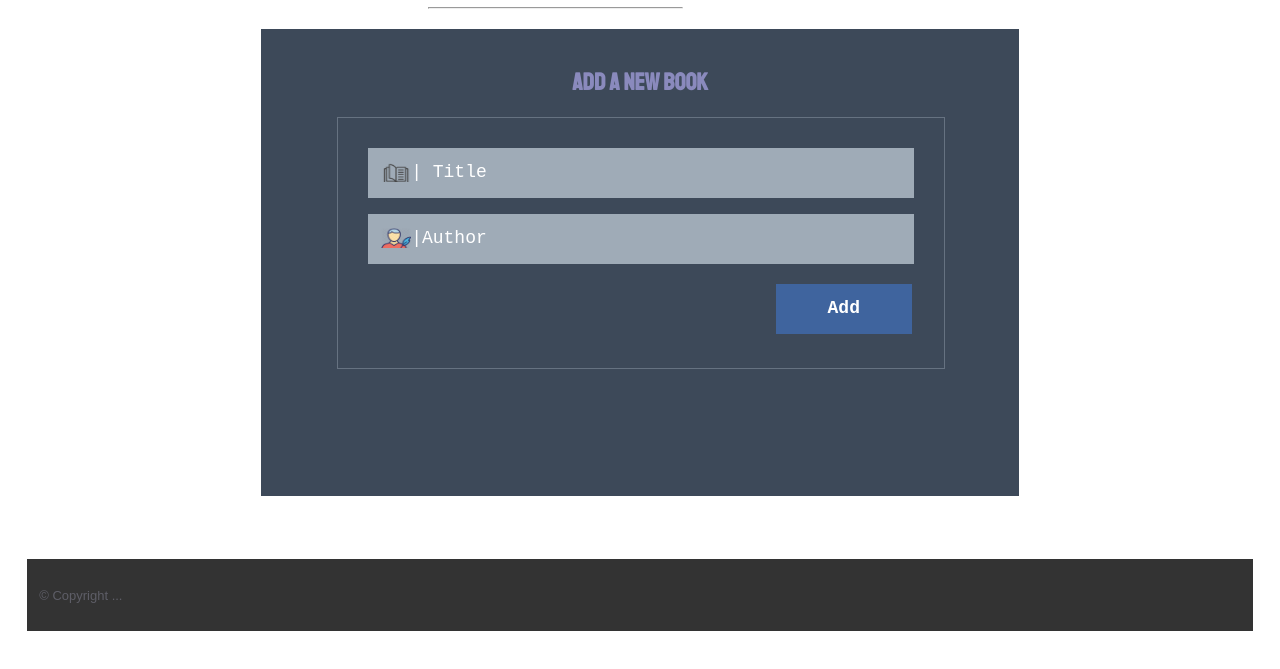
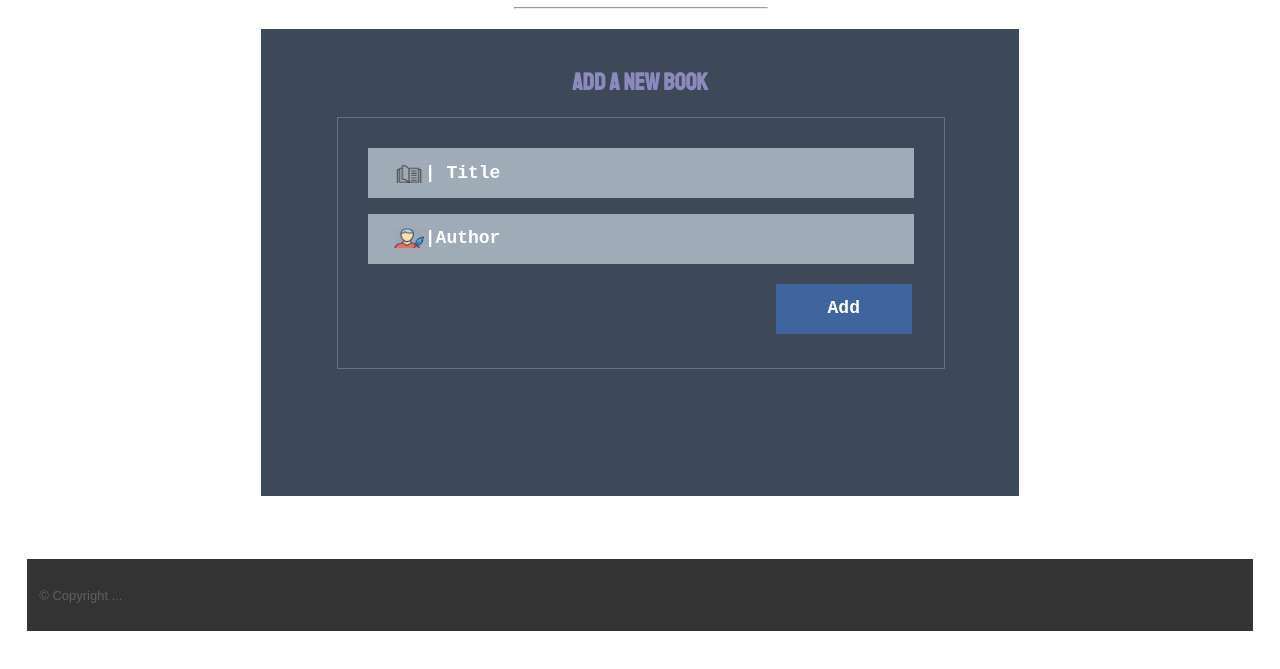
Before and after one commit to taher-software/Awesome-Books, a website: page index.html in a window 1280 px wide. Both pictures are taken after a click on the item "Add new". Shown: the part 131-800 px from the top of the page. Drawn offline with Linux system fonts and the light colour scheme.

Commit message:
add some improvment.

```diff
--- a/scripts/class.js
+++ b/scripts/class.js
@@ -100,6 +100,9 @@ function addNewBook() {
   removeBtns.forEach((element) => {
     element.addEventListener('click', removeBook, false);
   });
+  allBooks.style.display = 'block';
+  formWrapper.style.display = 'none';
+  contactWrapper.style.display = 'none';
 }
 
 function trackMenu(e) {
--- a/styles/index.css
+++ b/styles/index.css
@@ -86,6 +86,7 @@ h1 {
   width: 20%;
   color: black;
   background-color: black;
+  margin-left: 40%;
 }
 
 .form-wrapper {
@@ -116,19 +117,29 @@ h2 {
 }
 
 #title-book {
-  width: 100%;
+  width: 97.5%;
   height: 50px;
-  padding: 0;
+  padding: 0 0 0 2.5%;
   background-color: rgb(159, 171, 183);
   border: none;
+  font-family: sans-serif;
+  font-size: 16px;
+  line-height: 1.6;
+  color: white;
+  font-weight: 650;
 }
 
 #author-book {
-  width: 100%;
+  width: 97.5%;
   height: 50px;
-  padding: 0;
+  padding: 0 0 0 2.5%;
   background-color: rgb(159, 171, 183);
   border: none;
+  font-family: monospace, sans-serif;
+  font-size: 16px;
+  line-height: 1.6;
+  color: white;
+  font-weight: 650;
 }
 
 #title-book::placeholder {
```
